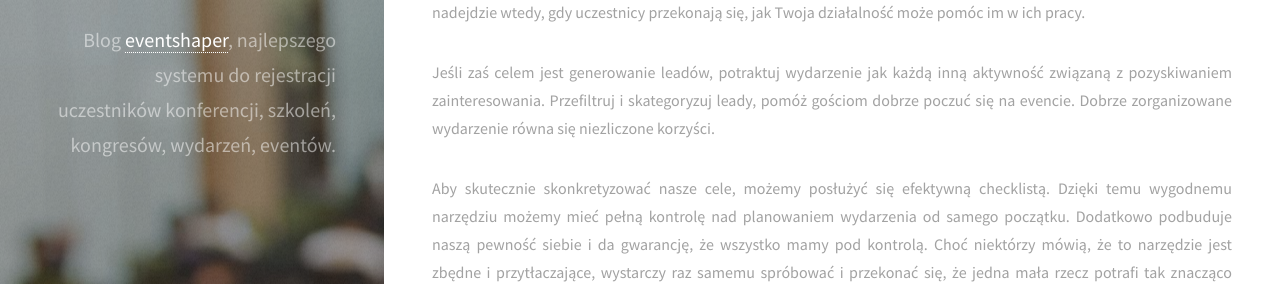
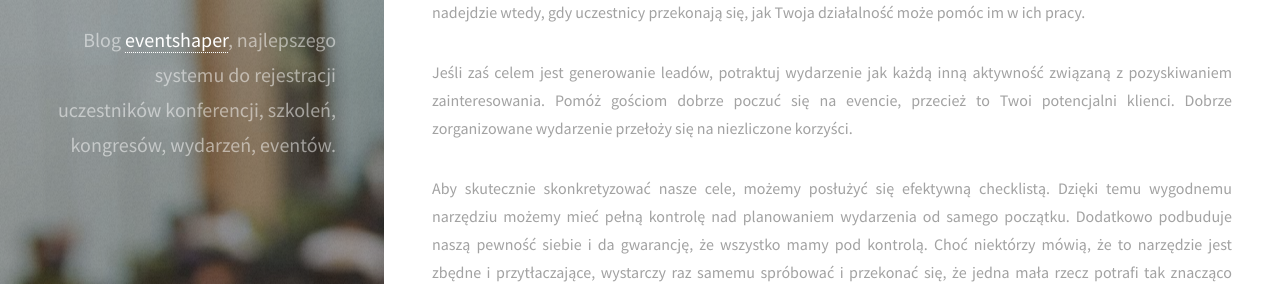
Before and after one commit to eventshaper/blog, a Jekyll site: the page built from _posts/2017-08-17-Dekalog-organizatora-od-czego-zaczac.markdown, in a window 1280 px wide and 900 px high, scrolled down 3812 px. Shown: the part 198-482 px from the top of the window. Built offline with Jekyll 4.4.1, drawn with Linux system fonts in a browser that asks for light colours; nearby versions of some CDN libraries.

Commit message:
Article 3 - Dekalog organizatora - I Określ tematykę swojego wydarzenia - wording fix

```diff
--- a/_posts/2017-08-17-Dekalog-organizatora-od-czego-zaczac.markdown
+++ b/_posts/2017-08-17-Dekalog-organizatora-od-czego-zaczac.markdown
@@ -42,7 +42,7 @@ Eventshaper ma na swoim koncie wsparcie już ponad 200 wydarzeń, a ich różnor
 
 Jeśli celem wydarzenia ma być przeszkolenie zainteresowanych, od zaproszeń przez cały event, skoncentruj się na uczestnikach i dobrym zapleczu merytorycznym. Nie przejmuj się brakiem bezpośredniego profitu dla Twojej firmy. Zysk nadejdzie wtedy, gdy uczestnicy przekonają się, jak Twoja działalność może pomóc im w ich pracy.
 
-Jeśli zaś celem jest generowanie leadów, potraktuj wydarzenie jak każdą inną aktywność związaną z pozyskiwaniem zainteresowania. Przefiltruj i skategoryzuj leady, pomóż gościom dobrze poczuć się na evencie. Dobrze zorganizowane wydarzenie równa się niezliczone korzyści.
+Jeśli zaś celem jest generowanie leadów, potraktuj wydarzenie jak każdą inną aktywność związaną z pozyskiwaniem zainteresowania. Pomóż gościom dobrze poczuć się na evencie, przecież to Twoi potencjalni klienci. Dobrze zorganizowane wydarzenie przełoży się na niezliczone korzyści.
 
 
 
```
